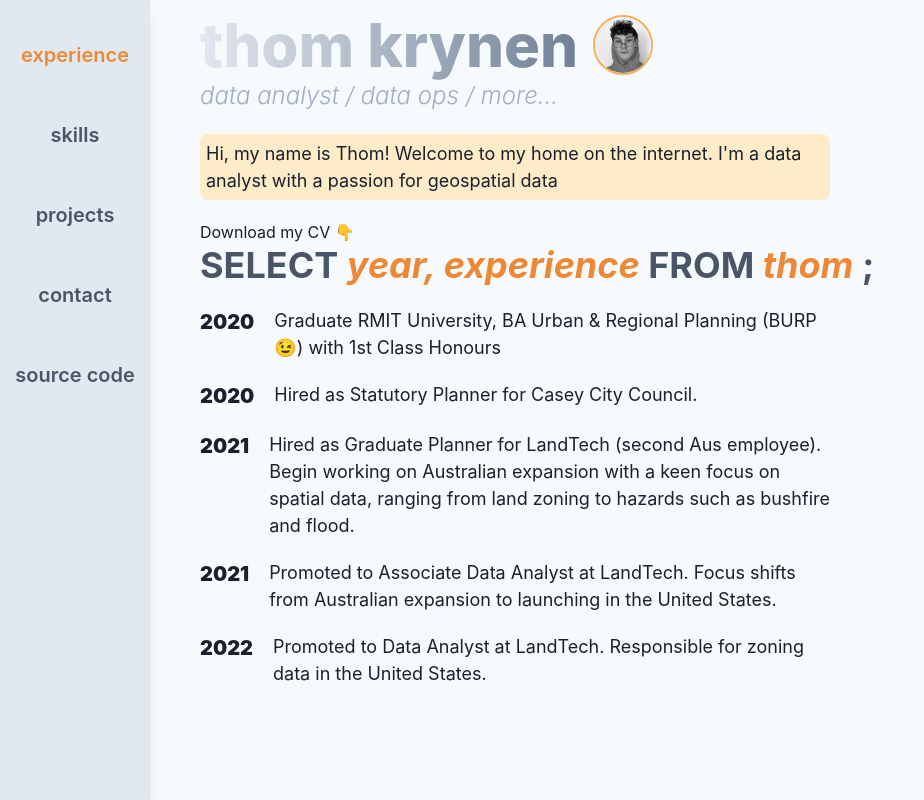
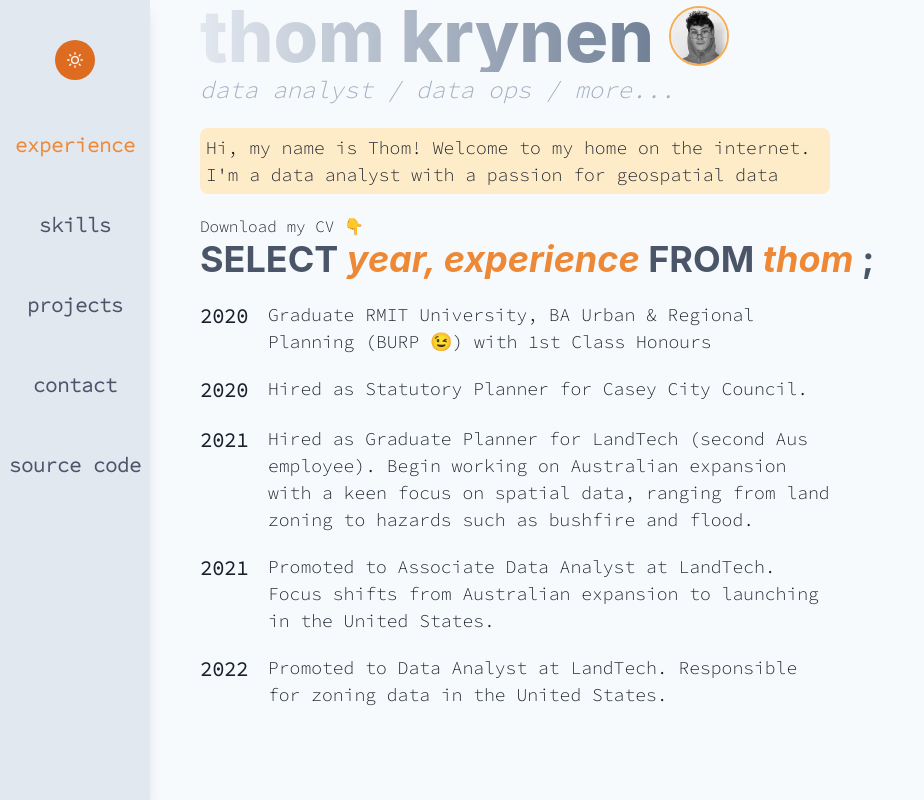
Before and after one commit to kryn3n/homepage, a Next.js app: page / in a window 1280 px wide. Shown: the whole page, without its empty margins (0-924 px from the left). Built offline with nearby package versions, Linux system fonts and the light colour scheme.

Commit message:
add dark mode

```diff
--- a/package.json
+++ b/package.json
@@ -13,6 +13,7 @@
     "@chakra-ui/react": "^2.3.7",
     "@emotion/react": "^11.10.5",
     "@emotion/styled": "^11.10.5",
+    "@fontsource/source-code-pro": "^4.5.12",
     "eslint": "8.26.0",
     "eslint-config-next": "13.0.1",
     "framer-motion": "^6.5.1",
--- a/pages/_app.js
+++ b/pages/_app.js
@@ -1,8 +1,10 @@
 import { ChakraProvider } from '@chakra-ui/react'
+import theme from '../theme'
+import '@fontsource/source-code-pro/300.css'
 
 function MyApp({ Component, pageProps }) {
   return (
-  <ChakraProvider>
+  <ChakraProvider theme={theme}>
     <Component {...pageProps} />
   </ChakraProvider>
   )
--- a/pages/api/hello.js
+++ /dev/null
@@ -1,5 +0,0 @@
-// Next.js API route support: https://nextjs.org/docs/api-routes/introduction
-
-export default function handler(req, res) {
-  res.status(200).json({ name: 'John Doe' })
-}
--- a/pages/components/experience.js
+++ b/pages/components/experience.js
@@ -3,7 +3,8 @@ import {
     HStack,
     Heading,
     Link,
-    Highlight
+    Highlight,
+    useColorModeValue
   } from '@chakra-ui/react'
 
 export default function Experience() {
@@ -14,10 +15,10 @@ export default function Experience() {
         </Text>
 
         <Link>
-            <Heading color='gray.600' mb={5}>
+            <Heading color={useColorModeValue('gray.600', 'white')} mb={5}>
             <Highlight
                 query={['year, experience', 'thom']}
-                styles={{ color: 'orange.400', fontStyle: 'italic' }}
+                styles={{ color: useColorModeValue('orange.400', 'purple.300'), fontStyle: 'italic' }}
             >
             SELECT year, experience FROM thom ;
             </Highlight>
--- a/pages/components/header.js
+++ b/pages/components/header.js
@@ -3,7 +3,9 @@ import {
     Box,
     Text,
     HStack,
-    Image
+    Image,
+    Heading,
+    useColorModeValue
   } from '@chakra-ui/react'
 
 export default function Header(){
@@ -16,42 +18,47 @@ export default function Header(){
             onMouseEnter={() => setImage(image2)}
             onMouseOut={() => setImage(image1)}>
             <HStack spacing='15px'>
-                <Text
+                <Heading
+                    size='4xl'
                     bgGradient='linear(to-r, gray.200, gray.500)'
                     _hover={{
-                    bgGradient: 'linear(to-r, gray.200, orange.500)',
+                    bgGradient: useColorModeValue('linear(to-r, gray.200, orange.500)', 'linear(to-r, gray.200, purple.400)'),
                     }}
                     bgClip='text'
-                    fontSize='6xl'
                     fontWeight='extrabold'
                     >
                     thom krynen
-                </Text>
+                </Heading>
                 <Image
                 alt='Thom Krynen'
                 boxSize='60px'
                 src={image}
                 border='2px'
                 borderRadius='full'
-                borderColor='orange.300'
+                borderColor={useColorModeValue('orange.300', 'purple.300')}
                 align='bottom'
                 />
-        </HStack>
-      </Box>
+            </HStack>
+        </Box>
 
       <Text
-        mt={-3}
         mb={3}
         fontSize='2xl'
-        color='gray.400'
+        color={useColorModeValue('gray.400', 'white')}
         fontWeight='light'
         fontStyle='italic'
       >data analyst / data ops / more...
       </Text>
 
-      <Box mt={5} mb={5} mr={250} bg='orange.100' rounded='lg'>
+      <Box
+        mt={5}
+        mb={5}
+        mr={250}
+        bg={useColorModeValue("orange.100", "purple.400")}
+        rounded='lg'>
         <Text fontSize='lg' p={1.5}>
-            Hi, my name is Thom! Welcome to my home on the internet. I&apos;m a data analyst with a passion for geospatial data
+            Hi, my name is Thom! Welcome to my home on the internet.
+            I&apos;m a data analyst with a passion for geospatial data
         </Text>
       </Box>
       </>
--- a/pages/components/link.js
+++ b/pages/components/link.js
@@ -1,6 +1,7 @@
 import {
     Text,
-    Link
+    Link,
+    useColorModeValue
   } from '@chakra-ui/react'
 
 export default function SidebarLink(props) {
@@ -13,9 +14,11 @@ export default function SidebarLink(props) {
             <Text
                 id={props.id}
                 fontSize='xl'
-                color={props.page === props.id ? 'orange.400' : 'gray.600'}
+                color={props.page === props.id
+                    ? useColorModeValue('orange.400','purple.600')
+                    : 'gray.600'}
                 fontWeight='semibold'
-                _hover={{color:'orange.400'}}
+                _hover={{color: useColorModeValue('orange.400','purple.600')}}
                 textAlign='right'
                 onClick={
                     props.id === 'source code' ? null
--- a/pages/components/sidebar.js
+++ b/pages/components/sidebar.js
@@ -1,16 +1,26 @@
 import {
     Box,
-    Text,
     VStack,
-    Link
+    useColorMode,
+    useColorModeValue,
+    IconButton
   } from '@chakra-ui/react'
-  import SidebarLink from './link'
+import { MoonIcon, SunIcon } from '@chakra-ui/icons';
+import SidebarLink from './link'
 
 export default function Sidebar(props) {
+    const { toggleColorMode } = useColorMode();
+    const itemBackground = useColorModeValue("gray.100", "gray.700");
     const links = ['experience', 'skills', 'projects', 'contact', 'source code']
     return (
         <Box bg='gray.200' h='100vh' w='150px' position='absolute' shadow='lg'>
             <VStack spacing='50px' mt={10}>
+                <IconButton
+                    colorScheme={useColorModeValue("orange", "purple")}
+                    onClick={toggleColorMode}
+                    icon={useColorModeValue(<SunIcon />, <MoonIcon />)}
+                    isRound={true}
+                />
                 {links.map(link => {return(
                     <SidebarLink
                         key={link}
--- a/pages/index.js
+++ b/pages/index.js
@@ -1,5 +1,5 @@
 import {
-  Box
+  Box, useColorModeValue
 } from '@chakra-ui/react'
 import { useState } from 'react';
 import Experience from './components/experience';
@@ -12,7 +12,12 @@ export default function Home() {
   return (
     <>
       <Sidebar page={page} setPage={setPage} />
-      <Box bg='gray.50' w='100%' h='100vh' pl={200} pr={200}>
+      <Box
+        bg={useColorModeValue("gray.50", "gray.500")}
+        w='100vw'
+        h='100vh'
+        pl={200}
+        pr={200}>
         <Header />
         {page === 'experience' ?
           <Experience />
--- /dev/null
+++ b/theme.js
@@ -0,0 +1,14 @@
+import { extendTheme } from '@chakra-ui/react'
+
+// const config = {
+//   initialColorMode: 'light',
+//   useSystemColorMode: false,
+// }
+
+const theme = extendTheme({
+    fonts: {
+      body: `'Source Code Pro', sans-serif`
+    }
+  })
+
+export default theme
```
Also changed, not shown: 1 other file (tests, documents, lock files or other folders).
